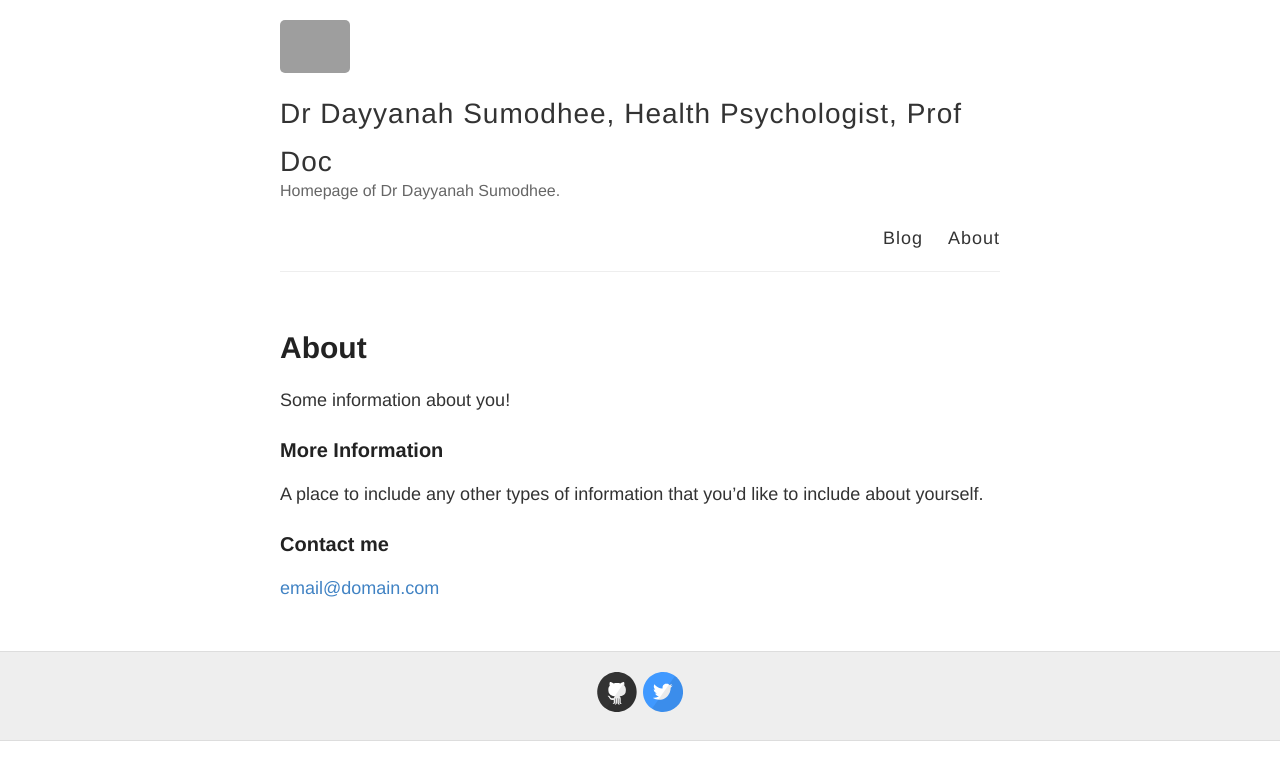
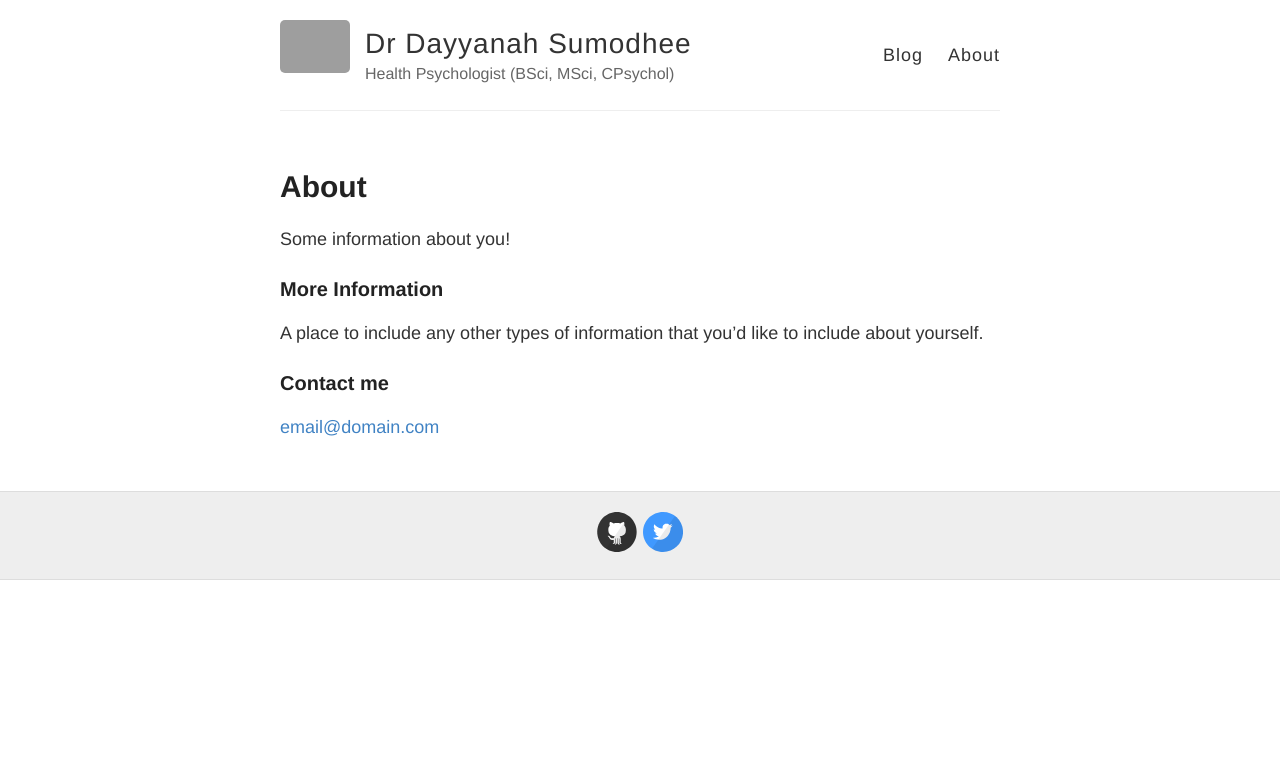
Before and after one commit to Dsumodhee/dsumodhee2.github.io, a Jekyll site: the page built from about.md, in a window 1280 px wide. Shown: the top 780 px of the page. Built offline with Jekyll 4.4.1, drawn with Linux system fonts in a browser that asks for light colours; grey boxes are pictures that could not be loaded.

Commit message:
Update _config.yml

```diff
--- a/_config.yml
+++ b/_config.yml
@@ -3,10 +3,10 @@
 #
 
 # Name of your site (displayed in the header)
-name: Dr Dayyanah Sumodhee, Health Psychologist, Prof Doc
+name: Dr Dayyanah Sumodhee
 
 # Short bio or description (displayed in the header)
-description: Homepage of Dr Dayyanah Sumodhee.
+description: Health Psychologist (BSci, MSci, CPsychol)
 
 # URL of your avatar or profile pic (you could use your GitHub profile pic)
 avatar: https://pbs.twimg.com/profile_images/902628292871700480/sE12ZCSw_400x400.jpg
```
